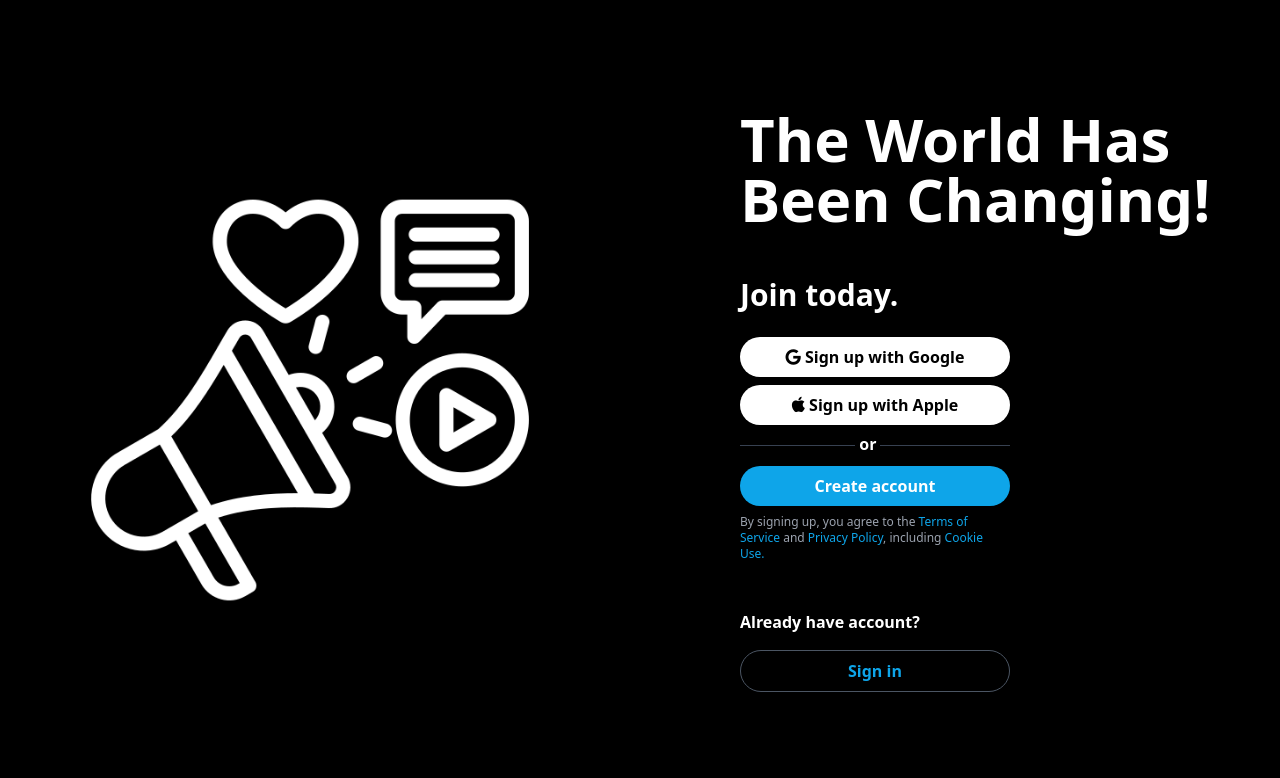
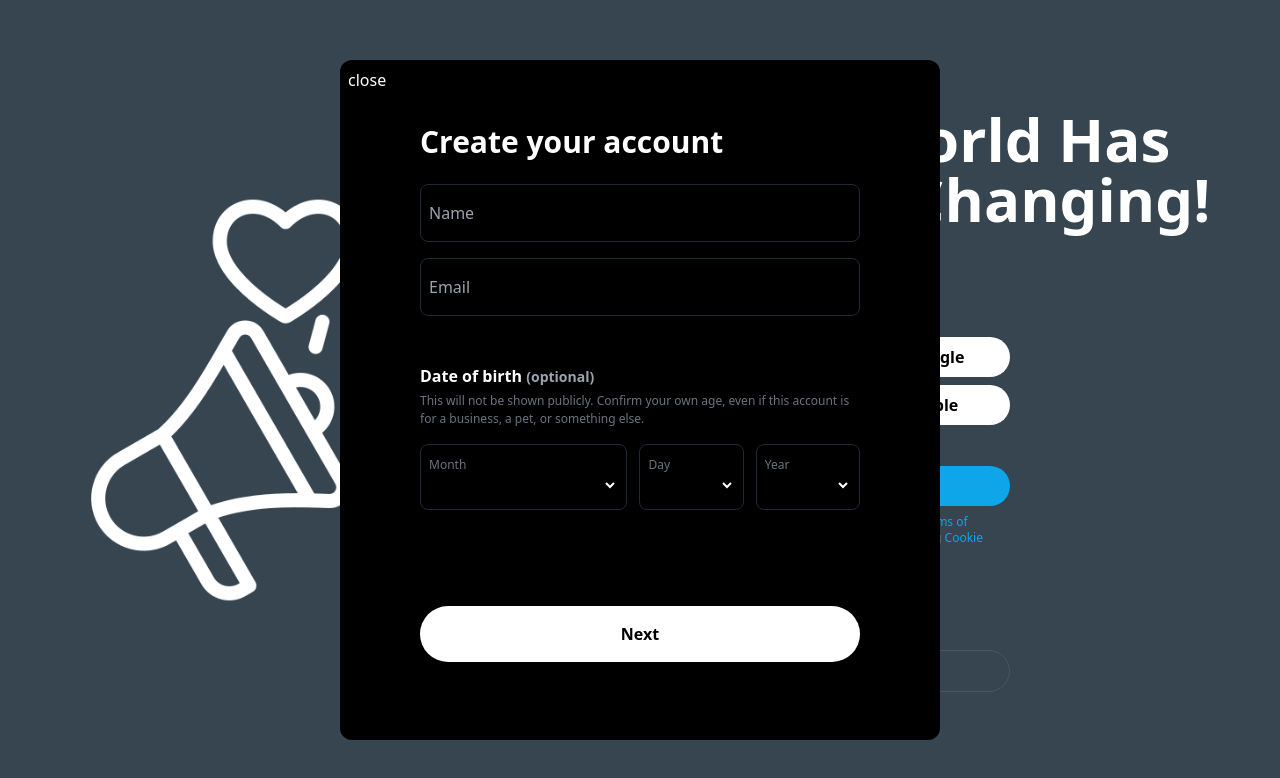
Before and after one commit to kap834/tweet_client, a Vue app: page / in a window 1280 px wide. Both pictures are taken after a click on the button "Create account". Shown: the top 778 px of the page. Built offline with nearby package versions, Linux system fonts and the light colour scheme.

Commit message:
add: create account ui

```diff
--- a/src/views/LoginPage.vue
+++ b/src/views/LoginPage.vue
@@ -1,36 +1,140 @@
 <template>
     <div>
-        <div class="welcome w-full h-screen fixed bg-black">
+        <div :style="{ background: bgColor }"
+            class="welcome w-full h-screen fixed bg-black flex justify-center items-center">
+            <div v-if="status" class="bg-black w-[600px] fixed h-[85%] rounded-xl z-10">
+                <button @click="close()" class="absolute top-2 left-2 text-white">
+                    close
+                </button>
+                <div class="box px-[5rem] py-[4rem]">
+                    <h1 class="text-white font-bold text-3xl mb-6">
+                        Create your account
+                    </h1>
+                    <div class="mb-4">
+                        <input :style="{ 'border-color': nameError }" v-model="user.name" type="text" placeholder="Name"
+                            class="w-full outline-none py-4 px-2 text-white font-medium rounded-lg bg-black border border-gray-800" />
+                    </div>
+                    <div class="mb-12">
+                        <input :style="{ 'border-color': emailError }" v-model="user.email" type="email" placeholder="Email"
+                            class="w-full outline-none  py-4 px-2 text-white font-medium rounded-lg bg-black border border-gray-800" />
+                    </div>
+                    <div class="date">
+                        <p class="font-semibold text-white mb-1">Date of birth <span
+                                class=" font-semibold text-sm text-gray-400">(optional)</span></p>
+                        <p class="text-gray-500 text-[12px]">This will not be shown publicly. Confirm your own age, even if
+                            this account is for a business, a pet, or something else.</p>
+                        <div class="flex gap-3 mt-4">
+                            <div
+                                class="option py-3 px-2 text-white border border-gray-800 bg-black rounded-lg flex flex-col w-[50%]">
+                                <small class="text-xs text-gray-500">Month</small>
+                                <select class="bg-black cursor-pointer outline-none">
+                                    <option value=""></option>
+                                    <option value="">January</option>
+                                </select>
+                            </div>
+                            <div
+                                class="option py-3 px-2 text-white border border-gray-800 bg-black rounded-lg flex flex-col w-[25%]">
+                                <small class="text-xs text-gray-500">Day</small>
+                                <select class="bg-black cursor-pointer outline-none">
+                                    <option value=""></option>
+                                    <option value="">1</option>
+                                    <option value="">2</option>
+                                </select>
+                            </div>
+                            <div
+                                class="option py-3 px-2 text-white border border-gray-800 bg-black rounded-lg flex flex-col w-[25%]">
+                                <small class="text-xs text-gray-500">Year</small>
+                                <select class="bg-black cursor-pointer outline-none">
+                                    <option value=""></option>
+                                    <option value="">2000</option>
+                                    <option value="">2001</option>
+                                </select>
+                            </div>
+                        </div>
+                    </div>
+                </div>
+                <div class="btn w-full flex justify-center px-[5rem] mt-8">
+                    <button @click="nextPage()"
+                        class="w-full font-bold py-4 rounded-[2rem] bg-white text-black hover:bg-gray-200">
+                        Next
+                    </button>
+                </div>
+            </div>
+
+            <div v-if="next" class="bg-black w-[600px] fixed h-[85%] rounded-xl z-10">
+                <button @click="cancel()" class="absolute top-2 left-2 text-white">
+                    close
+                </button>
+                <div class="box px-[5rem] py-[4rem] flex flex-col justify-between h-full">
+                    <div class="">
+                        <h1 class="text-white font-bold text-3xl mb-6">
+                            Create your password
+                        </h1>
+                        <input :style="{ 'border-color': passError }" v-model="user.password" type="password"
+                            placeholder="Password"
+                            class="w-full outline-none mb-4 py-4 px-2 text-white font-medium rounded-lg bg-black border border-gray-800" />
+                        <div class="mb-12">
+                            <input :style="{ 'border-color': conError }" v-model="user.confirm_assword" type="password"
+                                placeholder="Confirm Password"
+                                class="w-full outline-none py-4 px-2 text-white font-medium rounded-lg bg-black border border-gray-800" />
+                            <small v-if="statusPass" class=" text-red-500 text-xs">Password does not match</small>
+                        </div>
+                    </div>
+                    <div class="btn w-full flex flex-col justify-center">
+                        <div class="flex gap-1 my-2">
+                            <input type="checkbox" class=" bg-sky-500 w-4">
+                            <p class="text-gray-200 text-[14px]">Agree to the Terms of Service and Privacy Policy</p>
+                        </div>
+                        <button @click="register()"
+                            class="w-full font-bold py-4 rounded-[2rem] bg-white text-black hover:bg-gray-200">
+                            Create
+                        </button>
+                    </div>
+                </div>
+            </div>
+
             <div class="box max-w-[1400px] h-full mx-auto flex items-center gap-10">
                 <div class="logo w-[50%] flex justify-center">
                     <div class="w-[450px]">
-                        <img class=" w-full" src="../assets/images/social.png" alt="">
+                        <img class="w-full" src="../assets/images/social.png" alt="" />
                     </div>
                 </div>
                 <div class="account text-white w-[50%]">
                     <div class="parent ml-[5rem]">
-                        <h1 class=" font-bold text-6xl mb-12">The World Has Been Changing!</h1>
-                        <h1 class=" font-bold text-3xl mb-6">Join today.</h1>
+                        <h1 class="font-bold text-6xl mb-12">
+                            The World Has Been Changing!
+                        </h1>
+                        <h1 class="font-bold text-3xl mb-6">Join today.</h1>
                         <div class="sign-up w-[50%] flex flex-col gap-2">
-                            <button class=" bg-white text-black rounded-[2rem] py-2 font-bold hover:bg-gray-200"><i
-                                    class="fa-brands fa-google text-[1rem]"></i> Sign up with Google</button>
-                            <button class=" bg-white text-black rounded-[2rem] py-2 font-bold hover:bg-gray-200"><i
-                                    class="fa-brands fa-apple text-[1.1rem]"></i> Sign up with Apple</button>
-                            <div class="  relative py-3">
+                            <button class="bg-white text-black rounded-[2rem] py-2 font-bold hover:bg-gray-200">
+                                <i class="fa-brands fa-google text-[1rem]"></i> Sign up with
+                                Google
+                            </button>
+                            <button class="bg-white text-black rounded-[2rem] py-2 font-bold hover:bg-gray-200">
+                                <i class="fa-brands fa-apple text-[1.1rem]"></i> Sign up with
+                                Apple
+                            </button>
+                            <div class="relative py-3">
                                 <div class="bar bg-gray-700 h-[1px]"></div>
-                                <p class=" absolute right-[48%] top-[-1px] bg-black font-semibold px-[4px]">or</p>
+                                <p class="absolute right-[48%] top-[-1px] bg-black font-semibold px-[4px]">
+                                    or
+                                </p>
                             </div>
-                            <button class=" bg-sky-500 hover:bg-sky-600 text-white rounded-[2rem] py-2 font-bold">Create
-                                account</button>
-                            <small class=" text-xs text-gray-400">By signing up, you agree to the <span
-                                    class="text-sky-500">Terms of Service</span> and <span class="text-sky-500">Privacy
-                                    Policy</span>, including <span class="text-sky-500">Cookie Use.</span></small>
+                            <button @click="createAccount()"
+                                class="bg-sky-500 hover:bg-sky-600 text-white rounded-[2rem] py-2 font-bold">
+                                Create account
+                            </button>
+                            <small class="text-xs text-gray-400">By signing up, you agree to the
+                                <span class="text-sky-500">Terms of Service</span> and
+                                <span class="text-sky-500">Privacy Policy</span>, including
+                                <span class="text-sky-500">Cookie Use.</span></small>
                         </div>
                         <div class="sign-in w-[50%] flex flex-col gap-2 mt-[3rem]">
-                            <h1 class=" font-bold mb-2">Already have account?</h1>
+                            <h1 class="font-bold mb-2">Already have account?</h1>
                             <button
-                                class=" bg-black hover:bg-gray-900 text-sky-500 rounded-[2rem] py-2 font-bold border border-gray-600">Sign
-                                in</button>
+                                class=" bg-transparent hover:bg-gray-900 text-sky-500 rounded-[2rem] py-2 font-bold border border-gray-600">
+                                Sign in
+                            </button>
                         </div>
                     </div>
                 </div>
@@ -40,7 +144,64 @@
 </template>
 
 <script>
+import { ref } from "vue";
 export default {
-    name: 'LoginPage'
-}
+    name: "LoginPage",
+    data() {
+        return {
+            status: false,
+            statusPass: false,
+            next: false,
+            bgColor: "",
+            nameError: '',
+            emailError: '',
+            passError: '',
+            conError: '',
+            user: {
+                name: '',
+                email: '',
+                password: '',
+                confirm_assword: '',
+            },
+        };
+    },
+    methods: {
+        createAccount() {
+            this.status = true;
+            this.bgColor = ref("#36454F");
+        },
+        close() {
+            this.status = false;
+            this.bgColor = "";
+            this.user.name = ''
+            this.user.email = ''
+        },
+        nextPage() {
+            if (this.user.name != "" && this.user.email != "") {
+                this.status = false;
+                this.next = true;
+            }
+            this.nameError = this.user.name == "" ? ref('red') : ''
+            this.emailError = this.user.email == "" ? ref('red') : ''
+        },
+        cancel() {
+            this.close()
+            this.next = false;
+            this.user.password = ''
+            this.user.confirm_assword = ''
+        },
+        register() {
+            if (this.user.password != "" && this.user.confirm_assword != "") {
+                if (this.user.password == this.user.confirm_assword) {
+                    this.statusPass = false
+                    console.log('create success')
+                } else {
+                    this.statusPass = true
+                }
+            }
+            this.passError = this.user.password == "" ? ref('red') : ''
+            this.conError = this.user.confirm_assword == "" ? ref('red') : ''
+        }
+    },
+};
 </script>
```
